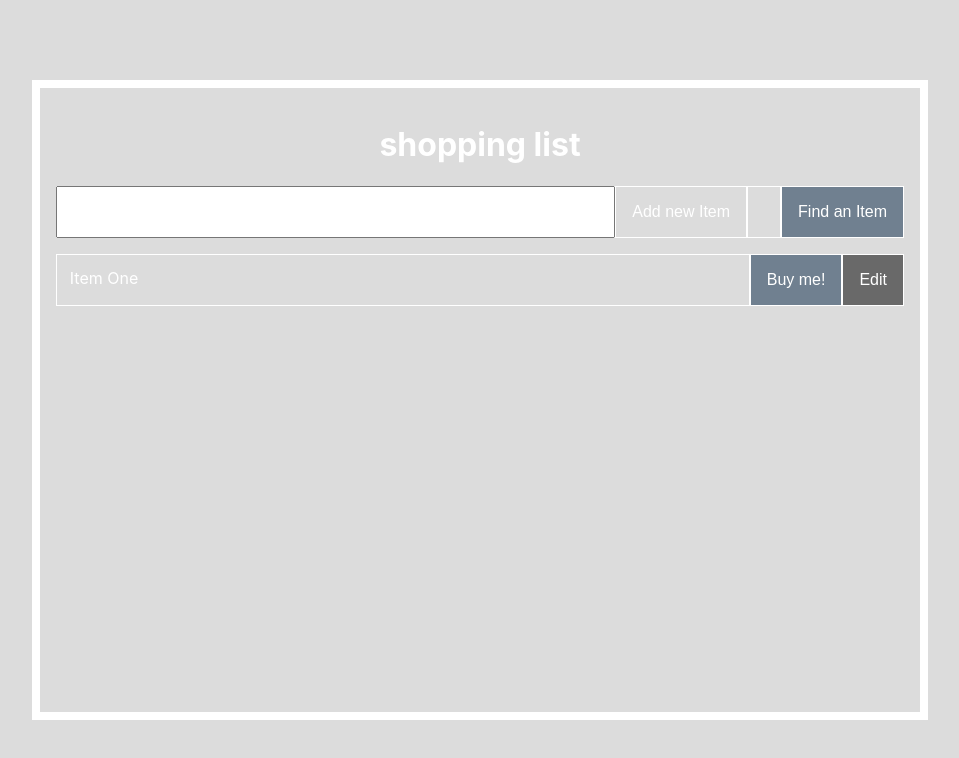
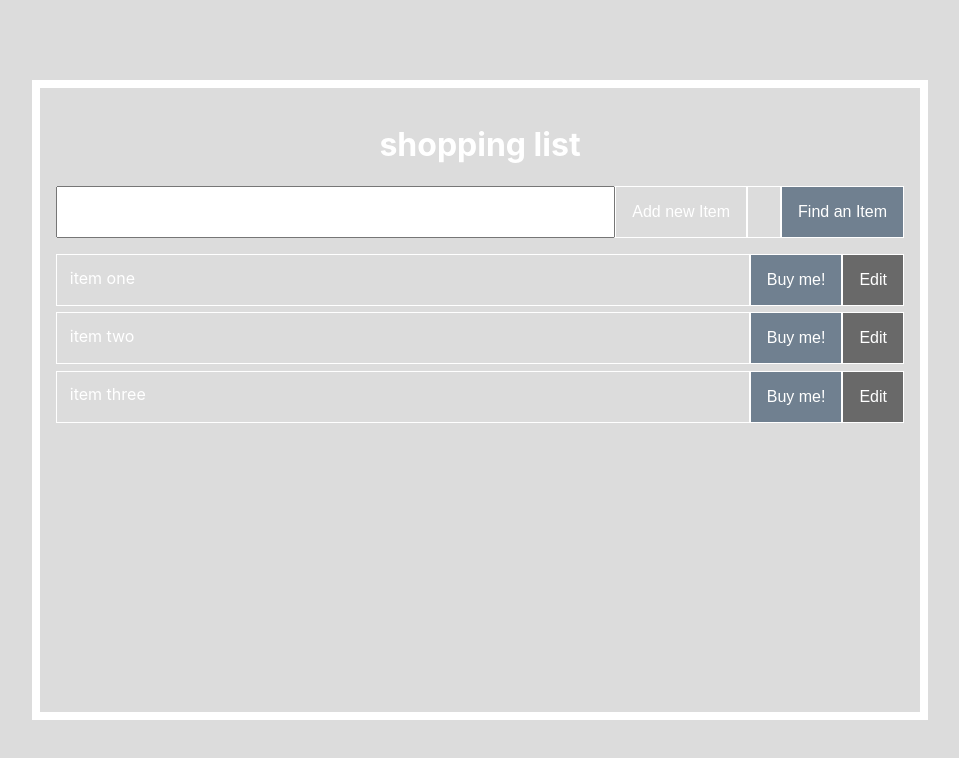
Before and after one commit to andybaaall/reactIntro, a React (Create React App) app: page / in a window 1280 px wide. Shown: the top 758 px of the page, without its empty margins (160-1119 px from the left). Built offline with nearby package versions, Linux system fonts and the light colour scheme.

Commit message:
added allItems state to List component as an array

```diff
--- a/src/Item/Item.js
+++ b/src/Item/Item.js
@@ -9,7 +9,7 @@ class Item extends Component {
         return(
             <div className="ListItem">
                 <div className="ListText">
-                    Item One
+                    {this.props.itemInfo.text}
                 </div>
                 <Button btnText="Buy me!" btnType="greyBtn"/>
                 <Button btnText="Edit" btnType="darkGreyBtn"/>
--- a/src/List/List.js
+++ b/src/List/List.js
@@ -5,14 +5,54 @@ import './List.css';
 import Form from '../Form/Form';
 import Item from '../Item/Item';
 
+
+
 class List extends Component {
+    // Components consist of a constructor() ...
+    constructor(props){
+        super(props);   // try not to think about this too much. We just need one.
+
+        this.state = {
+            allItems: [{
+                id: 1,
+                text: 'item one'
+            },
+            {
+                id: 2,
+                text: 'item two'
+            },
+            {
+                id: 3,
+                text: 'item three'
+            }
+            ]
+        }
+    }
+
+    // ... and a render()
     render(){
+        // if we ever need to do any vanilla JS stuff, like a console.log(),
+        // we need to do it before the return()
+        console.log(this.state.allItems);
+
         return(
             <div className="ListContainer">
                 <h1>shopping list</h1>
                 <Form />
                 <div className="List">
-                    <Item />
+                    {   // curly brackets indicate to react that we're going to be writing logic
+                        // each iteration of the loop will be known as singleItem
+                        this.state.allItems.map(singleItem => {
+                            // return <Item/> - this gets us 3 x Item One
+                            return <Item
+                                key = {singleItem.id}
+                                itemInfo = {singleItem}
+                                // so: each object in the array allItems (singleItem) has a props object.
+                                // each props object has an itemInfo property/value pair.
+                                // each itemInfo object has a text property/value pair.
+                                />
+                        })
+                    }
                 </div>
             </div>
         )
```
